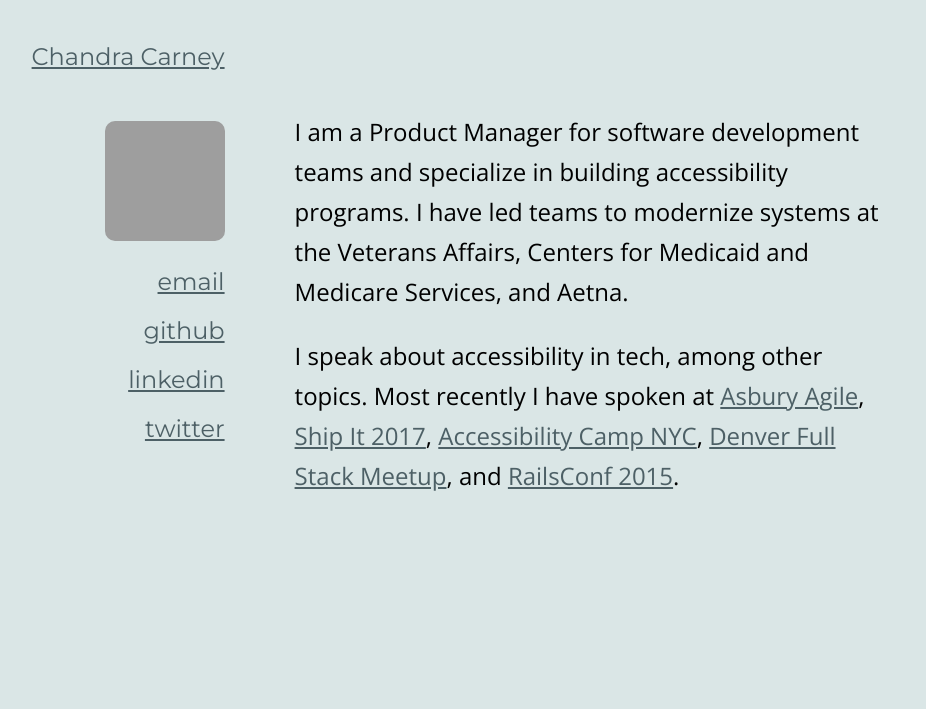
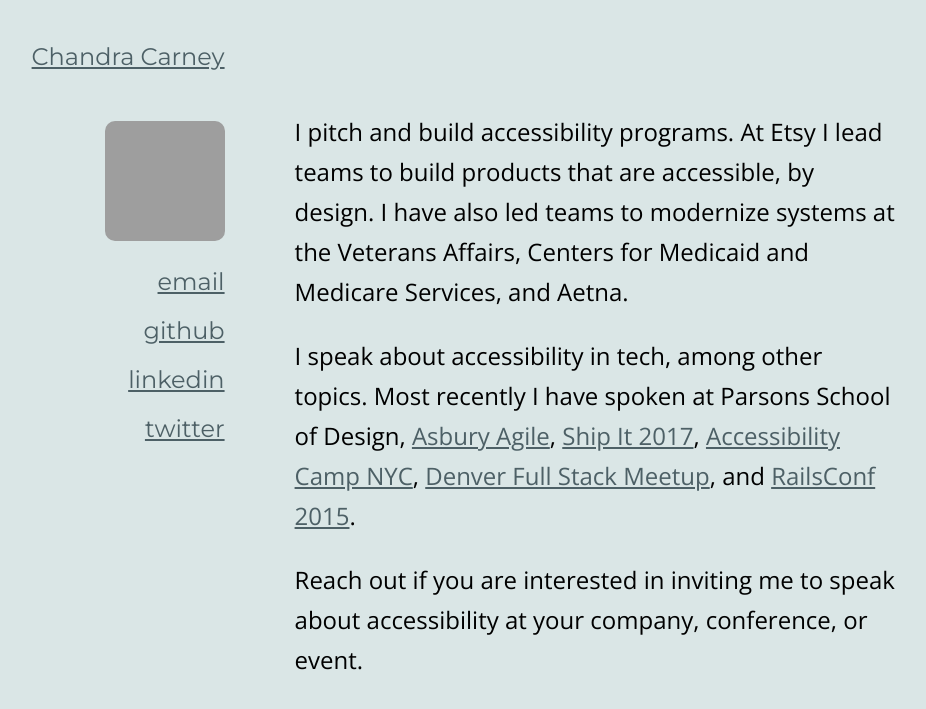
Before and after one commit to chandracarney/chandracarney.github.io, a Jekyll site: the page built from index.html, in a window 1280 px wide. Shown: the top 709 px of the page, without its empty margins (58-984 px from the left). Built offline with Jekyll 4.4.1, drawn with Linux system fonts in a browser that asks for light colours; the list of posts is cut into pages by our own code; grey boxes are pictures that could not be loaded.

Commit message:
Update to include latest employment, talks.

```diff
--- a/_layouts/default.html
+++ b/_layouts/default.html
@@ -1,7 +1,7 @@
 <!DOCTYPE html>
 <html lang="en">
   <head>
-    <title>Chandra Carney | Accessibility Product Manager</title>
+    <title>Chandra Carney | Accessibility Lead & Product Manager</title>
     <meta content='text/html; charset=utf-8' http-equiv='Content-Type'>
 
     <link href='http://fonts.googleapis.com/css?family=Montserrat:400,700|Open+Sans:400italic,700,400' rel='stylesheet' type='text/css'>
@@ -14,7 +14,7 @@
         <ul>
           <li class="home-link"><a href="/">Chandra Carney</a></li>
           <li class="avatar">
-            <img src="https://s.gravatar.com/avatar/263f8a11624f38f8551029e18dc4f8db?s=150" alt="Chandra Carney's Profile Image" />
+            <img src="https://s.gravatar.com/avatar/263f8a11624f38f8551029e18dc4f8db?s=150" alt="Profile of Chandra Carney" />
           </li>
           <li><a href="mailto:chandrabcarney@gmail.com">email</a></li>
           <li><a href="https://github.com/chandracarney">github</a></li>
--- a/index.html
+++ b/index.html
@@ -2,13 +2,15 @@
 layout: default
 ---
 <p>
-  I am a Product Manager for software development teams and specialize in building accessibility programs. I have led teams to modernize systems at the Veterans Affairs, Centers for Medicaid and Medicare Services, and Aetna.
+  I pitch and build accessibility programs. At Etsy I lead teams to build products that are accessible, by design. I have also led teams to modernize systems at the Veterans Affairs, Centers for Medicaid and Medicare Services, and Aetna.
 </p>
 
 <p>I speak about accessibility in tech, among other topics. Most recently I have spoken at
+  Parsons School of Design,
   <a href="http://www.asburyagile.com/">Asbury Agile</a>,
   <a href="https://shipitconf.org/">Ship It 2017</a>,
   <a href="http://a11ynyc.com/camp/">Accessibility Camp NYC</a>,
   <a href="http://www.meetup.com/fullstack/">Denver Full Stack Meetup</a>, and
   <a href="http://confreaks.tv/videos/railsconf2015-how-to-program-with-accessibility-in-mind">RailsConf 2015</a>.
 </p>
+<p>Reach out if you are interested in inviting me to speak about accessibility at your company, conference, or event.</p>
```
